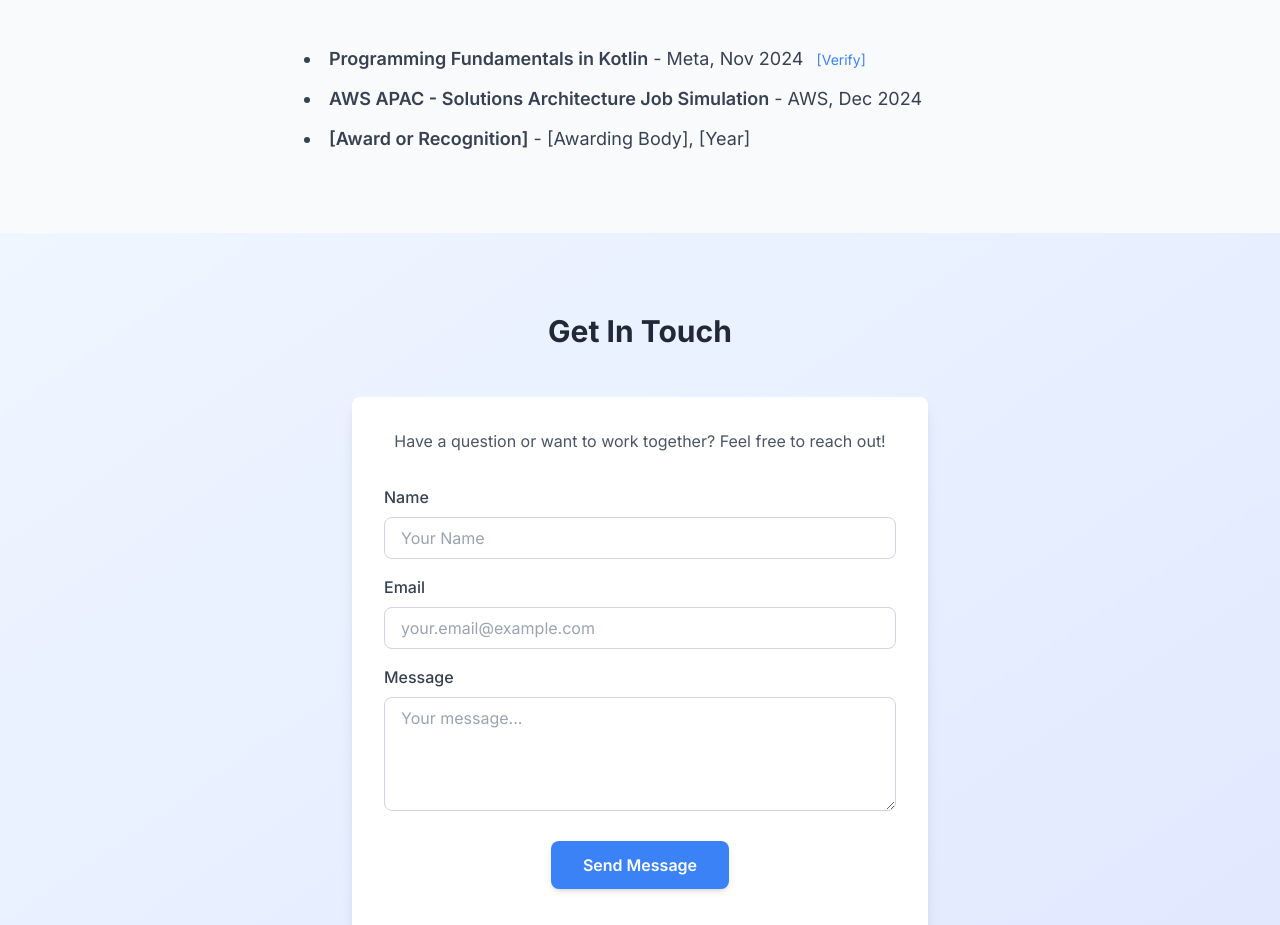
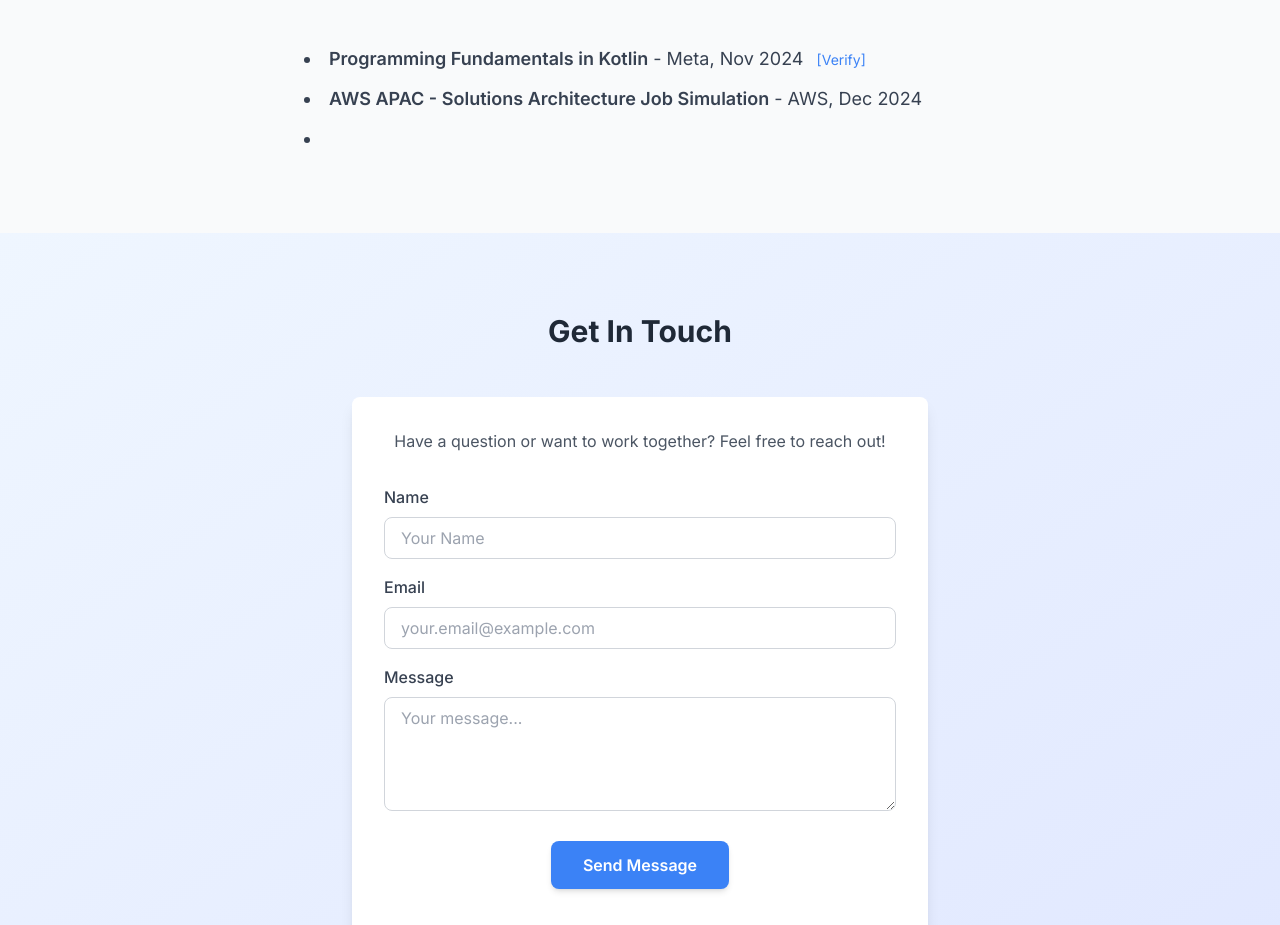
Before and after one commit to TanmoyCodes/portfolio, a plain HTML site: page index.html in a window 1280 px wide. Shown: the part 4088-5013 px from the top of the page. Drawn offline with nearby package versions, Linux system fonts and the light colour scheme.

Commit message:
Update index.html

```diff
--- a/index.html
+++ b/index.html
@@ -333,7 +333,7 @@
                             <span class="font-semibold">AWS APAC - Solutions Architecture Job Simulation</span> - AWS, Dec 2024
                         </li>
                          <li>
-                            <span class="font-semibold">[Award or Recognition]</span> - [Awarding Body], [Year]
+                            <!--<span class="font-semibold">[Award or Recognition]</span> - [Awarding Body], [Year]-->
                         </li>
                         </ul>
                 </div>
```
